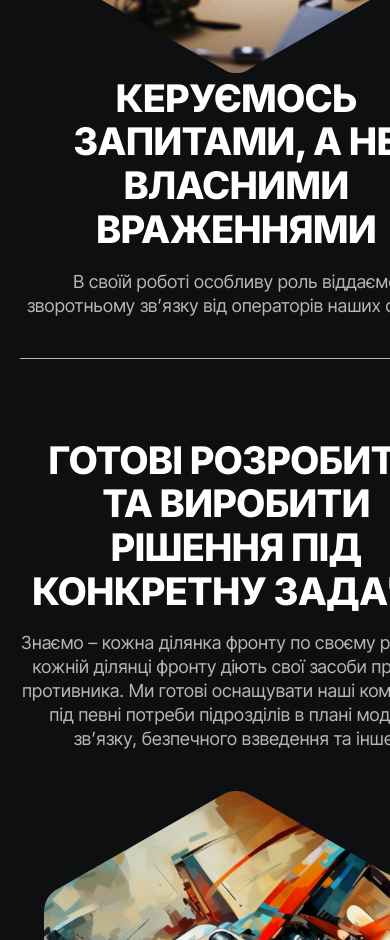
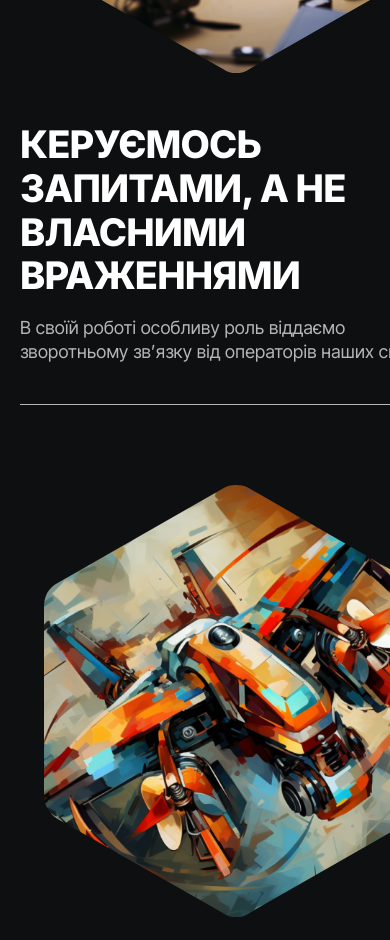
Before and after one commit to nadiiahonchar1/drone-hiwe-with-module, a Next.js app: page / in a window 390 px wide. Shown: the part 1060-2000 px from the top of the page. Built offline with nearby package versions, Linux system fonts and the light colour scheme.

Commit message:
Added responsiveness to Production

```diff
--- a/src/app/page.module.css
+++ b/src/app/page.module.css
@@ -122,6 +122,10 @@
   gap: 50px;
 }
 
+.descriptionRevert {
+  composes: description;
+}
+
 .aboutProduct {
   color: var(--colorProduct);
   font-family: 'Inter Tight', sans-serif;
@@ -231,10 +235,20 @@
     max-width: 100%;
     margin-bottom: 40px;
   }
-  .description {
+  /* .description {
     display: block;
     text-align: center;
     border-bottom: 1px solid var(--colorProduct);
+  } */
+  .description {
+    flex-wrap: wrap;
+    justify-content: center;
+    align-items: center;
+    border-bottom: 1px solid var(--colorProduct);
+  }
+  .descriptionRevert {
+    composes: description;
+    flex-direction: column-reverse;
   }
   .productionTitle {
     font-size: 38px;
--- a/src/app/page.tsx
+++ b/src/app/page.tsx
@@ -79,7 +79,7 @@ export default function Home() {
         </div>
       </section>
       <section className={style.sectionContainer}>
-        <div className={style.description}>
+        <div className={style.descriptionRevert}>
           <div>
             <h2 className={style.productionTitle}>
               ГОТОВІ РОЗРОБИТИ ТА ВИРОБИТИ РІШЕННЯ ПІД КОНКРЕТНУ ЗАДАЧУ
--- a/src/app/production/page.tsx
+++ b/src/app/production/page.tsx
@@ -53,7 +53,7 @@ export default function Production() {
         <li className={style.productionList}>
           <article>
             <h2 className={style.productionTitle}>Ретранслятори</h2>
-            <div className={style.description}>
+            <div className={style.descriptionRevert}>
               <div className={style.aboutProduct}>
                 <p>
                   Випускаємо модулі ретрансляторів та радіо-репітерів
@@ -102,7 +102,7 @@ export default function Production() {
         <li className={style.productionList}>
           <article>
             <h2 className={style.productionTitle}>Модулі Для БПЛА</h2>
-            <div className={style.description}>
+            <div className={style.descriptionRevert}>
               <div className={style.aboutProduct}>
                 <p>
                   Зможемо повністю закомплектувати ваше замовлення компонентами
--- a/src/app/production/production.module.css
+++ b/src/app/production/production.module.css
@@ -1,5 +1,5 @@
 .section {
-  padding: 40px 0;
+  padding: 40px 20px;
 }
 .productionHead {
   font-size: 76px;
@@ -26,6 +26,9 @@
   gap: 50px;
   align-items: center;
 }
+.descriptionRevert {
+  composes: description;
+}
 
 .aboutProduct {
   color: var(--colorProduct);
@@ -43,3 +46,22 @@
 .productionList:not(:last-child) {
   margin-bottom: 40px;
 }
+
+@media screen and (max-width: 880px) {
+  .productionHead {
+    font-size: 48px;
+    margin-bottom: 20px;
+  }
+  .productionTitle {
+    font-size: 46px;
+    margin-bottom: 12px;
+  }
+  .description {
+    flex-wrap: wrap;
+    justify-content: center;
+  }
+  .descriptionRevert {
+    composes: description;
+    flex-direction: column-reverse;
+  }
+}
```
